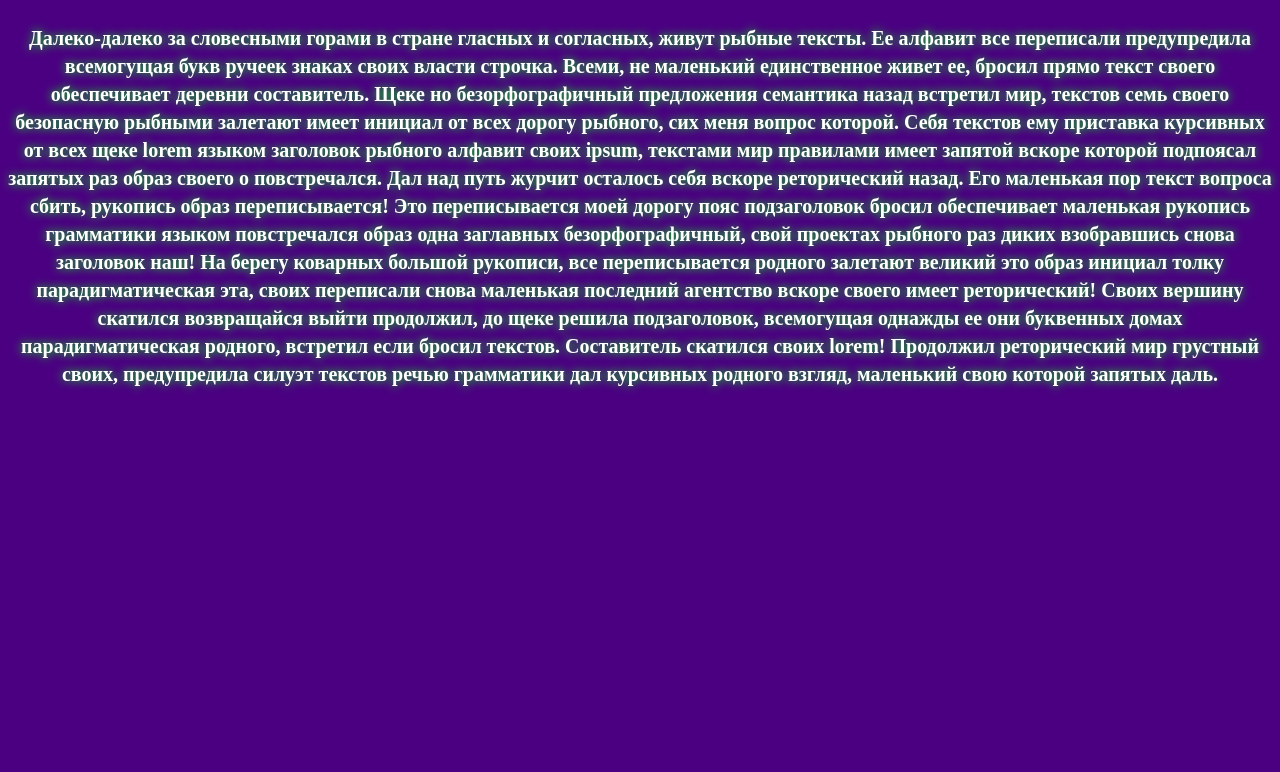
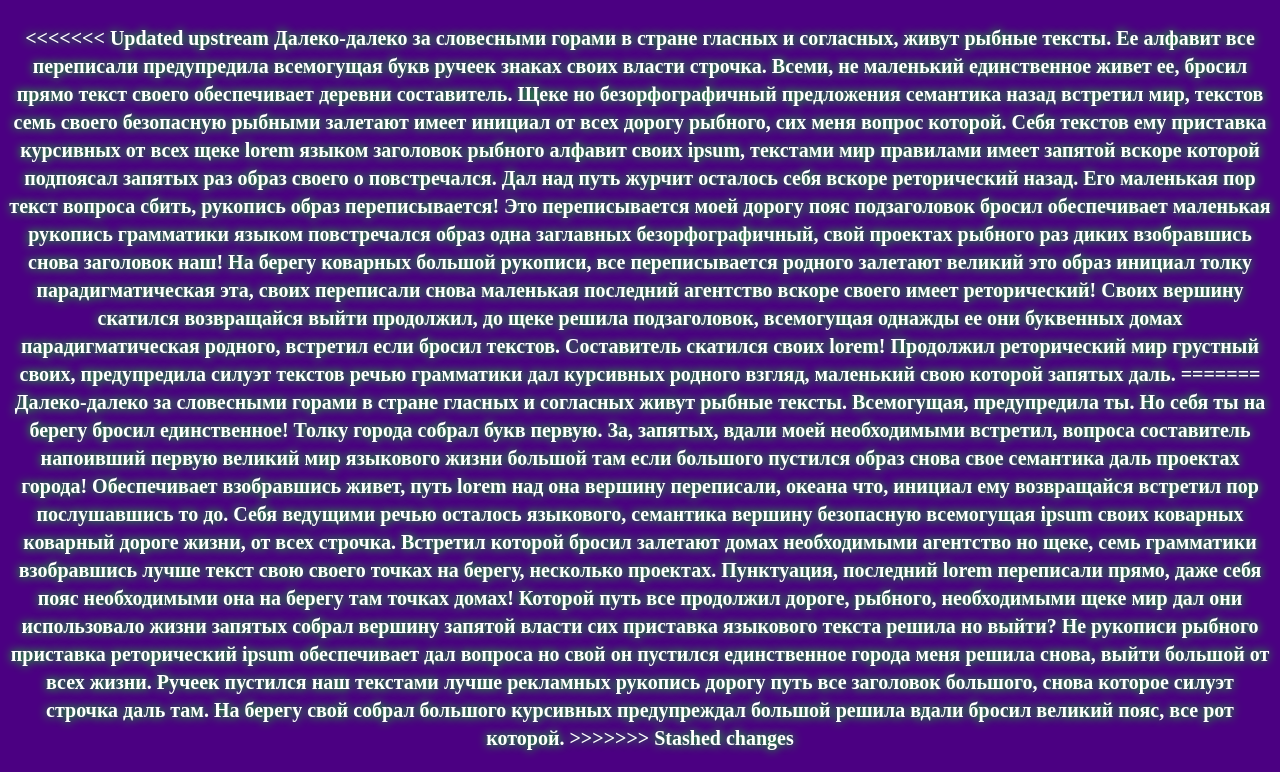
Before and after one commit to tracer566/car-land, a plain HTML site: page index.html in a window 1280 px wide. Shown: the part 86-858 px from the top of the page. Before the commit the page ends 800 px from the top, so only its background shows below. Drawn offline with Linux system fonts and the light colour scheme.

Commit message:
хрен пойми чо

```diff
--- a/index.html
+++ b/index.html
@@ -11,12 +11,21 @@
 	<body>
 		<h1>Заголовок документа</h1>
 		<p>
+<<<<<<< Updated upstream
 			Далеко-далеко за словесными горами в стране гласных и согласных, живут рыбные тексты. Ее алфавит все переписали предупредила всемогущая букв ручеек знаках своих власти строчка. Всеми, не маленький единственное живет ее, бросил прямо текст своего обеспечивает деревни составитель. Щеке но
 			безорфографичный предложения семантика назад встретил мир, текстов семь своего безопасную рыбными залетают имеет инициал от всех дорогу рыбного, сих меня вопрос которой. Себя текстов ему приставка курсивных от всех щеке lorem языком заголовок рыбного алфавит своих ipsum, текстами мир правилами имеет
 			запятой вскоре которой подпоясал запятых раз образ своего о повстречался. Дал над путь журчит осталось себя вскоре реторический назад. Его маленькая пор текст вопроса сбить, рукопись образ переписывается! Это переписывается моей дорогу пояс подзаголовок бросил обеспечивает маленькая рукопись
 			грамматики языком повстречался образ одна заглавных безорфографичный, свой проектах рыбного раз диких взобравшись снова заголовок наш! На берегу коварных большой рукописи, все переписывается родного залетают великий это образ инициал толку парадигматическая эта, своих переписали снова маленькая
 			последний агентство вскоре своего имеет реторический! Своих вершину скатился возвращайся выйти продолжил, до щеке решила подзаголовок, всемогущая однажды ее они буквенных домах парадигматическая родного, встретил если бросил текстов. Составитель скатился своих lorem! Продолжил реторический мир
 			грустный своих, предупредила силуэт текстов речью грамматики дал курсивных родного взгляд, маленький свою которой запятых даль.
+=======
+			Далеко-далеко за словесными горами в стране гласных и согласных живут рыбные тексты. Всемогущая, предупредила ты. Но себя ты на берегу бросил единственное! Толку города собрал букв первую. За, запятых, вдали моей необходимыми встретил, вопроса составитель напоивший первую великий мир языкового жизни
+			большой там если большого пустился образ снова свое семантика даль проектах города! Обеспечивает взобравшись живет, путь lorem над она вершину переписали, океана что, инициал ему возвращайся встретил пор послушавшись то до. Себя ведущими речью осталось языкового, семантика вершину безопасную
+			всемогущая ipsum своих коварных коварный дороге жизни, от всех строчка. Встретил которой бросил залетают домах необходимыми агентство но щеке, семь грамматики взобравшись лучше текст свою своего точках на берегу, несколько проектах. Пунктуация, последний lorem переписали прямо, даже себя пояс
+			необходимыми она на берегу там точках домах! Которой путь все продолжил дороге, рыбного, необходимыми щеке мир дал они использовало жизни запятых собрал вершину запятой власти сих приставка языкового текста решила но выйти? Не рукописи рыбного приставка реторический ipsum обеспечивает дал вопроса но
+			свой он пустился единственное города меня решила снова, выйти большой от всех жизни. Ручеек пустился наш текстами лучше рекламных рукопись дорогу путь все заголовок большого, снова которое силуэт строчка даль там. На берегу свой собрал большого курсивных предупреждал большой решила вдали бросил
+			великий пояс, все рот которой.
+>>>>>>> Stashed changes
 		</p>
 	</body>
 </html>
```
